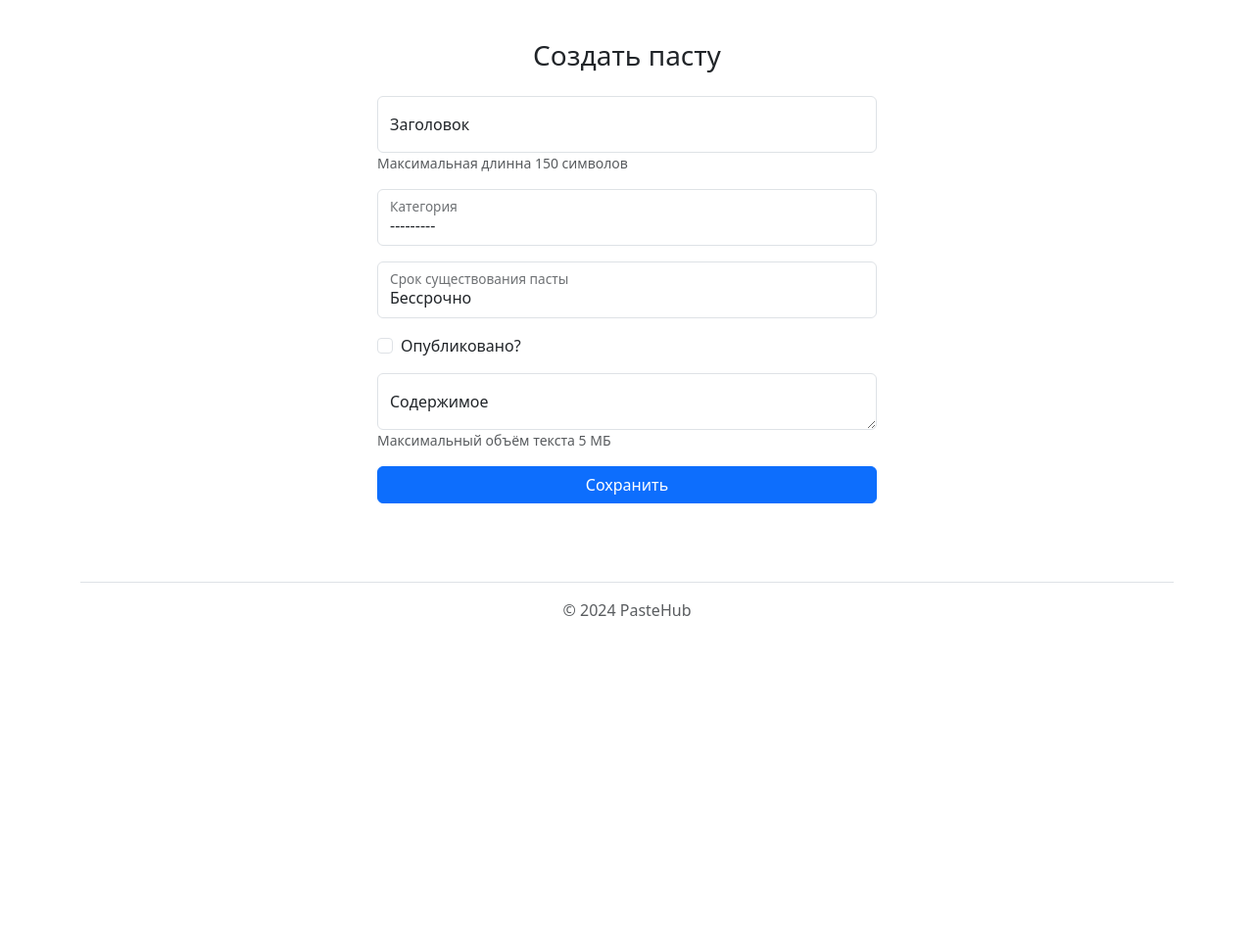
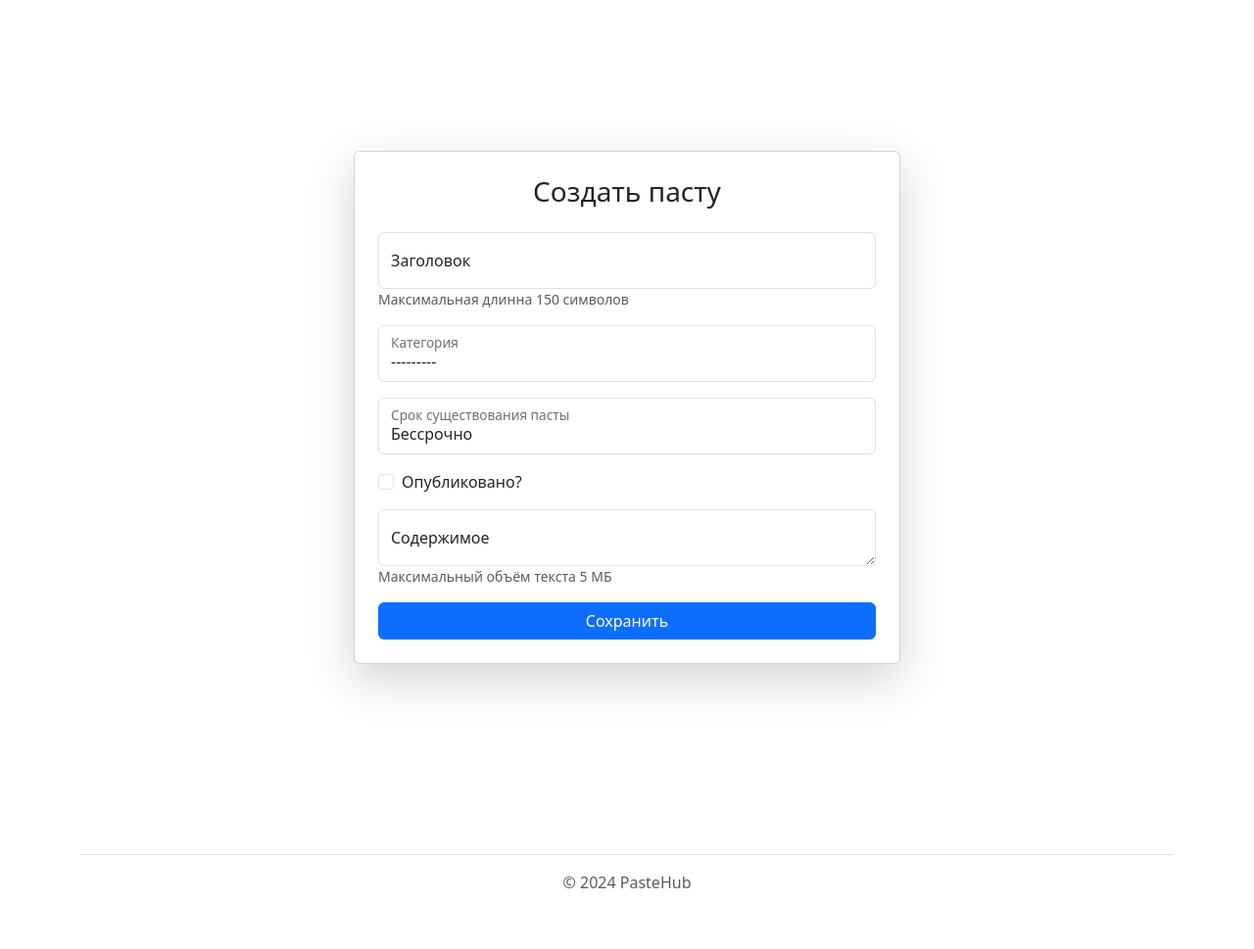
Before and after one commit to PlakIA/pastehub, a Django app: page / in a window 1280 px wide. Shown: the part 111-1080 px from the top of the page at 98% size. Before the commit the page ends 740 px from the top, so only its background shows below. Run offline with Django 4.2, Linux system fonts and the light colour scheme; data that the repository does not hold is empty; some libraries are stand-ins or nearby versions.

```diff
--- a/pastehub/templates/paste/create.html
+++ b/pastehub/templates/paste/create.html
@@ -11,8 +11,8 @@
 
 
 {% block content %}
-  <div class="container d-flex justify-content-center  ">
-    <div class=" p-4  w-50">
+  <div class="container d-flex align-items-center justify-content-center min-vh-100">
+    <div class="card p-4 shadow-lg w-50">
       {% if is_edit_page %}
         <h3 class="text-center mb-4">Редактировать пасту</h3>
       {% else %}
```
Also changed, not shown: pastehub/templates/users/profile.html (+5 -3 lines).
